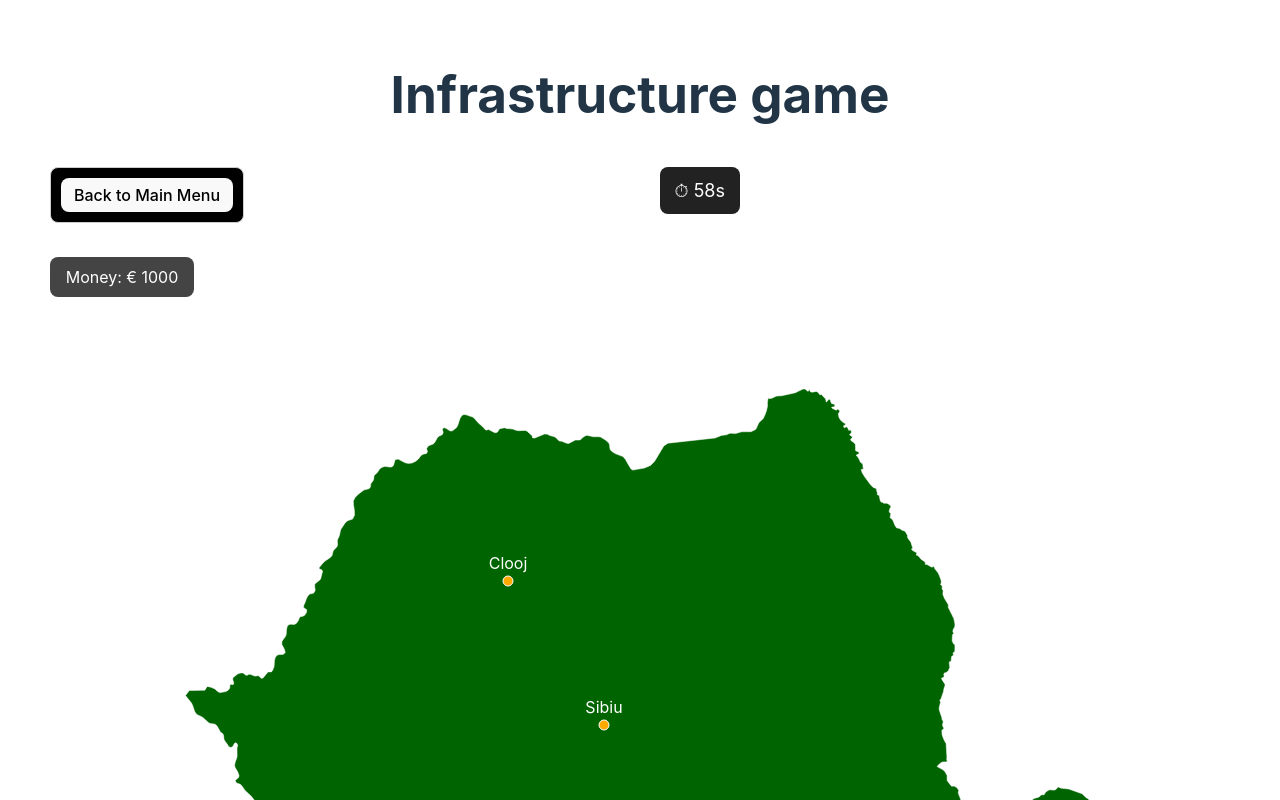
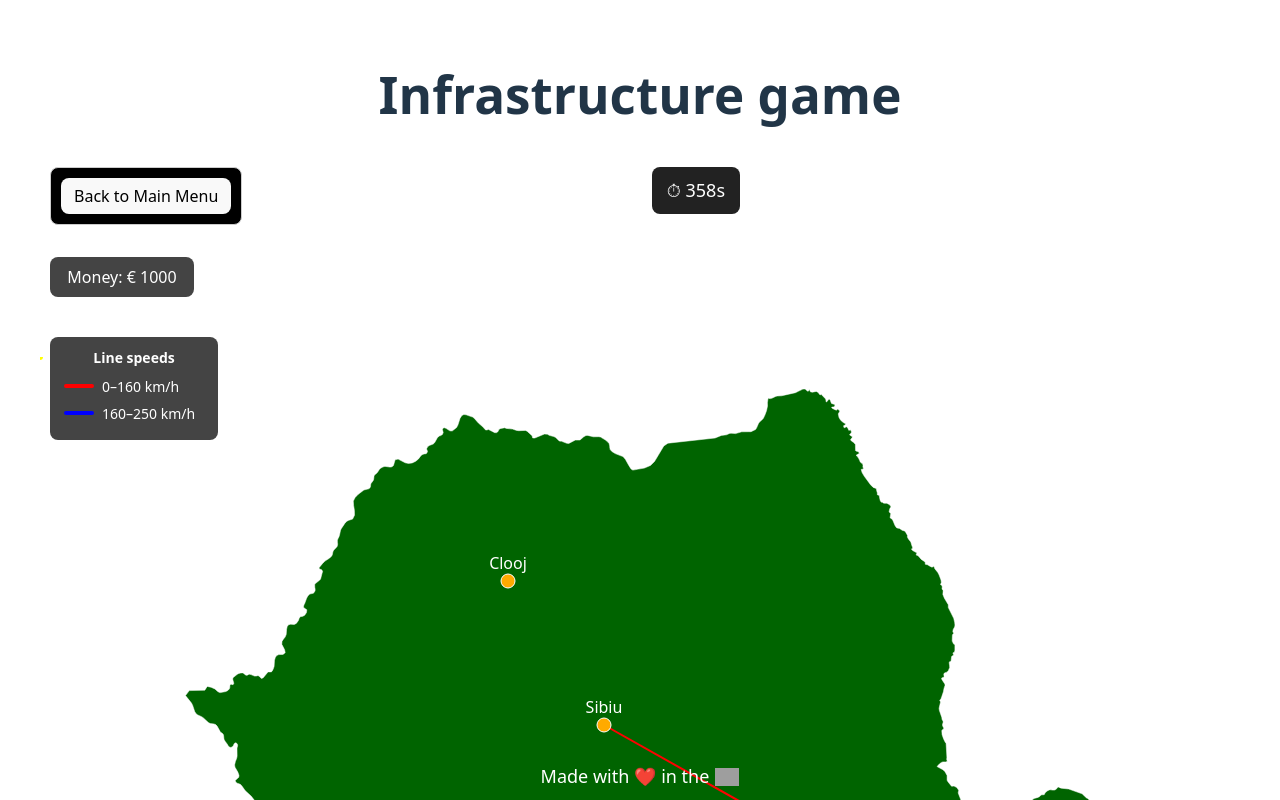
Before and after one commit to neagugeorgecristian/Infra, a React (Vite) app: page / in a window 1280 px wide. Both pictures are taken after a click on the element "Romania Scenario". Shown: the top 800 px of the page. Built offline with nearby package versions, Linux system fonts and the light colour scheme; grey boxes are pictures that could not be loaded.

Commit message:
Event system, city spawner, objectives, legend panel - Primitive events system - Event banner introduced - Legend Panel added - Gameover screen rework - 6 minute game mode introduced - 2 new cities spawn which play into the events - Slight animation speed adjustment

```diff
--- a/src/App.css
+++ b/src/App.css
@@ -7,6 +7,9 @@
 
 /* App.css */
 .app-container {
+  font-family: system-ui, -apple-system, BlinkMacSystemFont,
+  "SegoeUI", Roboto, "Helvetica Neue", Arial,
+  "Apple Color Emoji", "Segoe UI Emoji", "Segoe UI Symbol";
   display: flex;
   flex-direction: column;
   align-items: center;
--- a/src/App.jsx
+++ b/src/App.jsx
@@ -34,6 +34,24 @@ function App() {
             }
           />
         </Routes>
+        <div
+          style={{
+            position: "absolute",
+            bottom: "10px",
+            display: "flex",
+            alignItems: "center",
+            gap: "6px",
+            fontSize: "18px",
+            color: "white"
+          }}
+        >
+          <span>Made with ❤️ in the</span>
+          <img
+            src="https://upload.wikimedia.org/wikipedia/commons/b/b7/Flag_of_Europe.svg"
+            alt="EU"
+            style={{ height: "1em" }}
+          />
+        </div>
       </div>
     </Router>
   );
--- /dev/null
+++ b/src/components/CitySpawner.jsx
@@ -0,0 +1,19 @@
+// Defines which extra cities appear at which point in the 360s run
+// timeLeft counts DOWN from 360, so 360 - appearAt = seconds elapsed
+
+export const SPAWNABLE_CITIES = {
+  moldova: [
+    // appears at 30s elapsed (timeLeft = 330)
+    { appearAtTimeLeft: 330, city: { x: 30, y: 65, cityName: 'Cahul' } },
+    // appears at 90s elapsed (timeLeft = 270)
+    { appearAtTimeLeft: 270, city: { x: 70, y: 20, cityName: 'Soroca' } },
+  ],
+  romania: [
+    { appearAtTimeLeft: 330, city: { x: 60, y: 35, cityName: 'Bacău' } },
+    { appearAtTimeLeft: 270, city: { x: 25, y: 55, cityName: 'Târgu Jiu' } },
+  ],
+  bulgaria: [
+    { appearAtTimeLeft: 330, city: { x: 50, y: 70, cityName: 'Stara Zagora' } },
+    { appearAtTimeLeft: 270, city: { x: 15, y: 20, cityName: 'Vidin' } },
+  ]
+};
--- /dev/null
+++ b/src/components/EventSystem.jsx
@@ -0,0 +1,96 @@
+import { useEffect, useState } from 'react';
+
+const EVENTS = [
+  {
+    id: 'delay',
+    phase: 2,
+    message: '🚨 Train delayed! One line paused for 10s.',
+    effect: 'pauseLine'
+  },
+  {
+    id: 'surge',
+    phase: 3,
+    message: '📈 Demand surge! Satisfaction decays 2x faster for 15s.',
+    effect: 'decayBoost'
+  },
+  {
+    id: 'shutdown',
+    phase: 4,
+    message: '⚡ Power outage! A random line is shut down for 20s.',
+    effect: 'shutdownLine'
+  },
+  {
+    id: 'grant',
+    phase: 1,
+    message: '🇪🇺 EU infrastructure grant received: +€300!',
+    effect: 'moneyBoost'
+  }
+];
+
+export function useEventSystem({ gamePhase, lines, setLines, setMoney, active }) {
+  const [activeEvent, setActiveEvent] = useState(null);
+  const [usedEvents, setUsedEvents] = useState(new Set());
+
+  useEffect(() => {
+    if (!active || activeEvent) return;
+
+    // Check every 15s if a phase-appropriate unused event should fire
+    const interval = setInterval(() => {
+      const available = EVENTS.filter(e =>
+        e.phase === gamePhase && !usedEvents.has(e.id)
+      );
+      if (available.length === 0) return;
+
+      // 40% chance to fire an event each check
+      if (Math.random() > 0.4) return;
+
+      const event = available[Math.floor(Math.random() * available.length)];
+      setActiveEvent(event);
+      setUsedEvents(prev => new Set([...prev, event.id]));
+
+      // Apply effect
+      if (event.effect === 'moneyBoost') {
+        setMoney(prev => prev + 300);
+      }
+
+      if (event.effect === 'shutdownLine') {
+        const activeLines = lines.filter(l => !l.isDeleted);
+        if (activeLines.length > 0) {
+          const target = activeLines[Math.floor(Math.random() * activeLines.length)];
+          setLines(prev => prev.map(l =>
+            l === target ? { ...l, isDisrupted: true } : l
+          ));
+          setTimeout(() => {
+            setLines(prev => prev.map(l =>
+              l === target ? { ...l, isDisrupted: false } : l
+            ));
+          }, 20000);
+        }
+      }
+
+      // Clear the notification after 4s
+      setTimeout(() => setActiveEvent(null), 4000);
+    }, 15000);
+
+    return () => clearInterval(interval);
+  }, [gamePhase, active, activeEvent]);
+
+  return { activeEvent };
+}
+
+export function EventBanner({ event }) {
+  if (!event) return null;
+  return (
+    <div style={{
+      position: 'absolute', top: '60px', left: '50%',
+      transform: 'translateX(-50%)',
+      background: '#cc3300', color: 'white',
+      padding: '12px 24px', borderRadius: '8px',
+      fontSize: '16px', fontWeight: 'bold',
+      zIndex: 100, textAlign: 'center',
+      animation: 'fadeIn 0.3s ease'
+    }}>
+      {event.message}
+    </div>
+  );
+}
--- /dev/null
+++ b/src/components/LegendPanel.css
@@ -0,0 +1,41 @@
+.legend-panel {
+  position: absolute;
+  top: 180px; /* below MoneyPanel */
+  left: 10px;
+
+  background-color: #444;
+  color: #fff;
+  padding: 10px 14px;
+  border-radius: 8px;
+
+  font-size: 14px;
+  min-width: 140px;
+}
+
+.legend-title {
+  font-weight: bold;
+  margin-bottom: 8px;
+  text-align: center;
+}
+
+.legend-item {
+  display: flex;
+  align-items: center;
+  gap: 8px;
+  margin-bottom: 6px;
+}
+
+.legend-line {
+  width: 30px;
+  height: 4px;
+  border-radius: 2px;
+}
+
+/* Match your SVG line colors */
+.legend-line.red {
+  background-color: red;
+}
+
+.legend-line.blue {
+  background-color: blue;
+}
--- /dev/null
+++ b/src/components/LegendPanel.jsx
@@ -0,0 +1,22 @@
+import React from 'react';
+import './LegendPanel.css';
+
+function LegendPanel() {
+  return (
+    <div className="legend-panel">
+      <div className="legend-title">Line speeds</div>
+
+      <div className="legend-item">
+        <div className="legend-line red"></div>
+        <span>0–160 km/h</span>
+      </div>
+
+      <div className="legend-item">
+        <div className="legend-line blue"></div>
+        <span>160–250 km/h</span>
+      </div>
+    </div>
+  );
+}
+
+export default LegendPanel;
--- a/src/components/Map.jsx
+++ b/src/components/Map.jsx
@@ -6,13 +6,26 @@ import LineOptions from './LineOptions';
 import InfoPanel from './InfoPanel';
 import NavigatorPanel from './NavigatorPanel';
 import MoneyPanel from './MoneyPanel';
+import LegendPanel from './LegendPanel';
 import { calculateLineCost } from './utils.js';
+import { useEventSystem, EventBanner } from './EventSystem';
+import { SPAWNABLE_CITIES } from './CitySpawner';
+import ObjectivePanel from './ObjectivePanel';
 
 import './Map.css';
 
 function Map({ svgMap, cities, scenarioName }) {
   const [selectedMarkers, setSelectedMarkers] = useState([]);
-  const [lines, setLines] = useState([]);
+
+  const [lines, setLines] = useState(() => {
+    if (cities.length < 2) return [];
+    return [{
+      points: [cities[0], cities[1]],
+      className: 'singleline',
+      speedMultiplier: 0.5
+    }];
+  });
+
   const [lineOptions, setLineOptions] = useState({
     visible: false,
     position: { x: 0, y: 0 },
@@ -23,26 +36,62 @@ function Map({ svgMap, cities, scenarioName }) {
   const [infoCity, setInfoCity] = useState(null);
   const [money, setMoney] = useState(1000);
 
-  const GAME_DURATION = 60;
-  const TARGET_MONEY = 1500;
+  const GAME_DURATION = 360;
+  const TARGET_MONEY = 2500;
 
   const [timeLeft, setTimeLeft] = useState(GAME_DURATION);
   const [gameOverMessage, setGameOverMessage] = useState(null);
+
   const [satisfactionMap, setSatisfactionMap] = useState(() =>
     Object.fromEntries(cities.map(city => [city.cityName, 50]))
   );
+
+  const [activeCities, setActiveCities] = useState(cities);
+  const [newCityFlash, setNewCityFlash] = useState(null);
+  const [passengersDelivered, setPassengersDelivered] = useState(0);
 
   const timerRef = useRef(null);
   const moneyRef = useRef(money);
   const satisfactionRef = useRef(satisfactionMap);
   const linesRef = useRef(lines);
+  const passengersRef = useRef(0);
 
   useEffect(() => { moneyRef.current = money; }, [money]);
   useEffect(() => { satisfactionRef.current = satisfactionMap; }, [satisfactionMap]);
   useEffect(() => { linesRef.current = lines; }, [lines]);
+  useEffect(() => { passengersRef.current = passengersDelivered; }, [passengersDelivered]);
+
+  const gamePhase = timeLeft > 300 ? 0
+    : timeLeft > 240 ? 1
+    : timeLeft > 180 ? 2
+    : timeLeft > 120 ? 3
+    : timeLeft > 60  ? 4
+    : 5;
+
+  const { activeEvent } = useEventSystem({
+    gamePhase,
+    lines,
+    setLines,
+    setMoney,
+    active: !gameOverMessage
+  });
+
+  // City spawning
+  useEffect(() => {
+    const spawnList = SPAWNABLE_CITIES[scenarioName?.toLowerCase()] || [];
+    const toSpawn = spawnList.find(s => s.appearAtTimeLeft === timeLeft);
+    if (!toSpawn) return;
+
+    const newCity = toSpawn.city;
+    setActiveCities(prev => [...prev, newCity]);
+    setSatisfactionMap(prev => ({ ...prev, [newCity.cityName]: 50 }));
+    setNewCityFlash(newCity.cityName);
+    setTimeout(() => setNewCityFlash(null), 3000);
+  }, [timeLeft]);
 
   const handleBackToMenu = () => navigate('/');
 
+  // Timer
   useEffect(() => {
     timerRef.current = setInterval(() => {
       setTimeLeft(prev => {
@@ -67,6 +116,7 @@ function Map({ svgMap, cities, scenarioName }) {
     return () => clearInterval(timerRef.current);
   }, []);
 
+  // Income + satisfaction + passengers
   useEffect(() => {
     const incomeInterval = setInterval(() => {
       const currentLines = linesRef.current;
@@ -115,10 +165,10 @@ function Map({ svgMap, cities, scenarioName }) {
       }
 
       const getIncome = (s) => {
-        if (s >= 80) return 25;
-        if (s >= 60) return 15;
-        if (s >= 40) return 8;
-        if (s >= 20) return 3;
+        if (s >= 80) return 20;
+        if (s >= 60) return 10;
+        if (s >= 40) return 6;
+        if (s >= 20) return 2;
         return 0;
       };
 
@@ -127,6 +177,16 @@ function Map({ svgMap, cities, scenarioName }) {
           totalIncome += getIncome(satisfaction);
         }
       }
+
+      // Upkeep per active line
+      const upkeepCost = currentLines.filter(l => !l.isDeleted).length * 3;
+      totalIncome -= upkeepCost;
+
+      // Passengers delivered this tick
+      const newPassengers = Object.entries(currentSatisfaction)
+        .filter(([city]) => connectedCities.has(city))
+        .reduce((sum, [, sat]) => sum + Math.floor(sat / 20), 0);
+      setPassengersDelivered(prev => prev + newPassengers);
 
       setSatisfactionMap(updatedSatisfaction);
       setMoney(prev => prev + totalIncome);
@@ -235,14 +295,17 @@ function Map({ svgMap, cities, scenarioName }) {
     <div className="map-container" onClick={handleMapClick}>
       <NavigatorPanel onBack={handleBackToMenu} />
       <MoneyPanel money={money} />
+      <LegendPanel />
+      <EventBanner event={activeEvent} />
       <SVGMap
         lines={lines}
         onLineClick={handleLineClick}
-        cities={cities}
+        cities={activeCities}
         svgFile={svgMap}
         onMarkerClick={handleMarkerSelect}
         selectedMarkers={selectedMarkers}
         satisfactionMap={satisfactionMap}
+        newCityFlash={newCityFlash}
       />
 
       {lineOptions.visible && (
@@ -279,15 +342,32 @@ function Map({ svgMap, cities, scenarioName }) {
 
       {gameOverMessage && (
         <div style={{
-          position: 'absolute', top: '40%', left: '50%',
+          position: 'absolute', top: '50%', left: '50%',
           transform: 'translate(-50%, -50%)',
-          background: 'black', color: 'white',
-          padding: '30px', borderRadius: '12px',
-          fontSize: '24px', textAlign: 'center', zIndex: 1000
+          background: '#111', color: 'white',
+          padding: '40px', borderRadius: '16px',
+          fontSize: '18px', textAlign: 'center',
+          zIndex: 1000, minWidth: '320px',
+          border: '2px solid #444'
         }}>
-          {gameOverMessage}
+          <div style={{ fontSize: '28px', marginBottom: '16px' }}>{gameOverMessage}</div>
+          <div style={{ marginBottom: '8px' }}>🧳 Passengers delivered: <strong>{passengersDelivered}</strong></div>
+          <div style={{ marginBottom: '8px' }}>
+            😊 Avg satisfaction: <strong>
+              {Math.round(Object.values(satisfactionMap).reduce((a, b) => a + b, 0) / cities.length)}%
+            </strong>
+          </div>
+          <div style={{ marginBottom: '8px' }}>💰 Final balance: <strong>€{money}</strong></div>
+          <div style={{ marginBottom: '24px', fontSize: '22px' }}>
+            {passengersDelivered >= 100 && money >= TARGET_MONEY ? '🥇 Gold'
+              : passengersDelivered >= 60 || money >= TARGET_MONEY ? '🥈 Silver'
+              : '🥉 Bronze'}
+          </div>
+          <button onClick={() => window.location.reload()}>Play Again</button>
         </div>
       )}
+
+      {!gameOverMessage && <ObjectivePanel gamePhase={gamePhase} />}
     </div>
   );
 }
--- /dev/null
+++ b/src/components/ObjectivePanel.jsx
@@ -0,0 +1,26 @@
+import React from 'react';
+
+const PHASE_OBJECTIVES = [
+  "Connect all starting cities",
+  "Reach €1200 before the rush begins",
+  "Keep all cities above 30% satisfaction",
+  "Survive the demand surge",
+  "Maintain 3 happy cities for 20 seconds",
+  "Hold the network together until time runs out"
+];
+
+function ObjectivePanel({ gamePhase }) {
+  return (
+    <div style={{
+      position: 'absolute', bottom: '20px', left: '50%',
+      transform: 'translateX(-50%)',
+      background: 'rgba(0,0,0,0.75)', color: 'white',
+      padding: '8px 20px', borderRadius: '8px',
+      fontSize: '14px', zIndex: 10, textAlign: 'center'
+    }}>
+      🎯 <strong>Objective:</strong> {PHASE_OBJECTIVES[gamePhase]}
+    </div>
+  );
+}
+
+export default ObjectivePanel;
--- a/src/components/SVGMap.jsx
+++ b/src/components/SVGMap.jsx
@@ -1,7 +1,7 @@
 import React, { useRef, useState, useEffect } from 'react';
 import { ReactSVG } from 'react-svg';
 
-function SVGMap({ lines, onLineClick, cities, selectedMarkers, onMarkerClick, svgFile, satisfactionMap = {} }) {
+function SVGMap({ lines, onLineClick, cities, selectedMarkers, onMarkerClick, svgFile, satisfactionMap = {}, newCityFlash }) {
   const svgContainerRef = useRef(null);
   const [viewBox, setViewBox] = useState('0 0 1200 800');
   const maxWidth = 1200;
@@ -120,7 +120,7 @@ function SVGMap({ lines, onLineClick, cities, selectedMarkers, onMarkerClick, sv
             <circle
               cx={`${city.x}%`}
               cy={`${city.y}%`}
-              r="5"
+              r="7"
               fill={
                 selectedMarkers.some(m => m.cityName === city.cityName)
                   ? 'white'
@@ -129,8 +129,8 @@ function SVGMap({ lines, onLineClick, cities, selectedMarkers, onMarkerClick, sv
                   : (satisfactionMap[city.cityName] ?? 50) >= 20 ? '#ff4400'
                   : '#880000'
               }
-              stroke="white"
-              strokeWidth="1"
+              stroke={newCityFlash === city.cityName ? '#ffff00' : 'white'}
+              strokeWidth={newCityFlash === city.cityName ? '3' : '1'}
             />
             <text
               x={`${city.x}%`}
```
